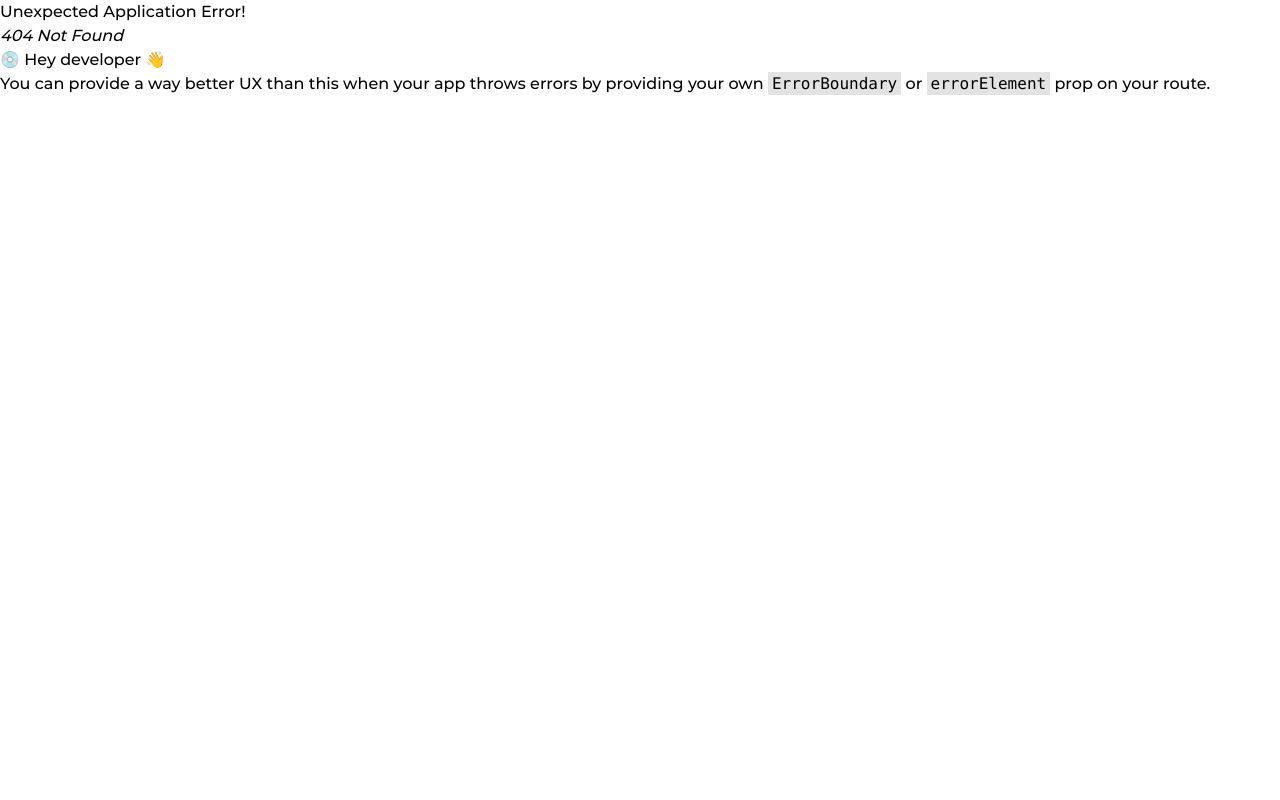
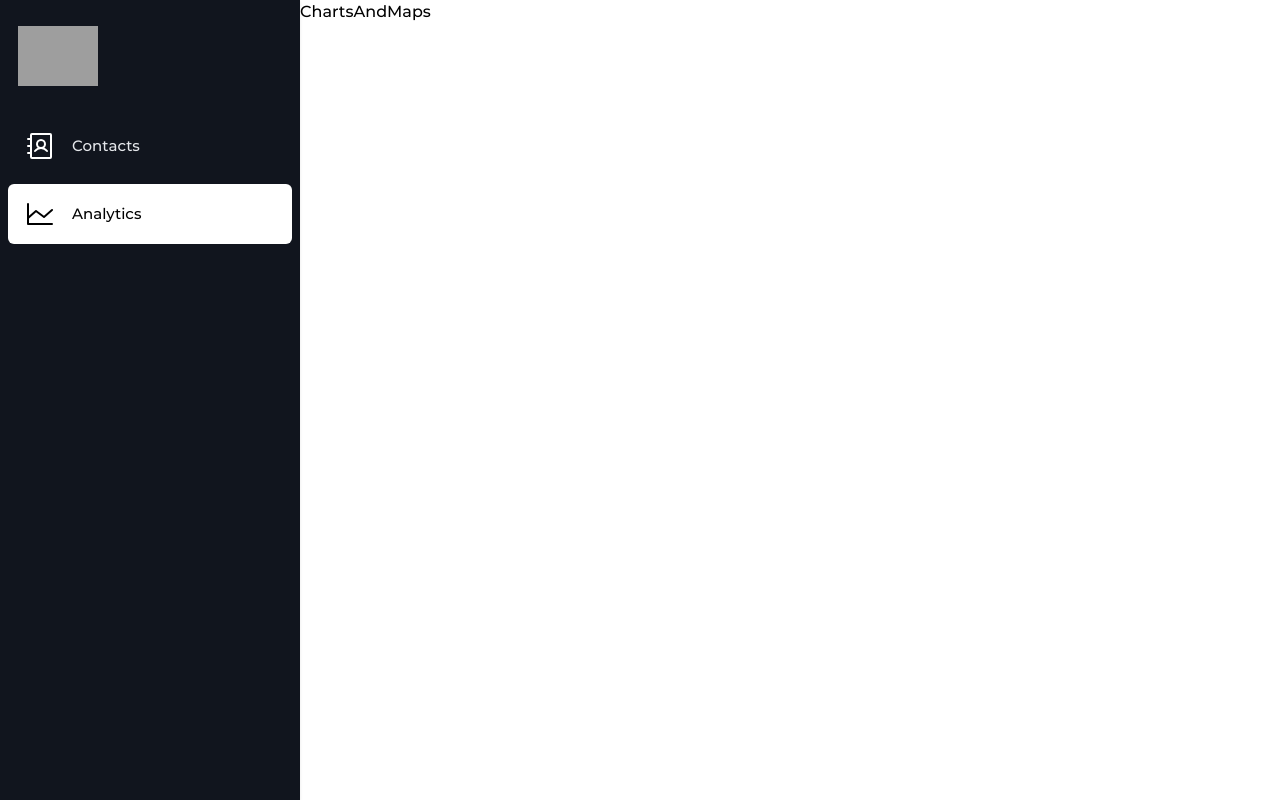
Before and after one commit to RonithPR16/taiyo-assignment, a React (Create React App) app: page /analytics in a window 1280 px wide. Before the commit this address had no page. Built offline with nearby package versions, Linux system fonts and the light colour scheme; grey boxes are pictures that could not be loaded.

Commit message:
Added sidebar

```diff
--- a/package.json
+++ b/package.json
@@ -3,6 +3,7 @@
   "version": "0.1.0",
   "private": true,
   "dependencies": {
+    "@phosphor-icons/react": "^2.1.7",
     "@testing-library/jest-dom": "^5.14.1",
     "@testing-library/react": "^13.0.0",
     "@testing-library/user-event": "^13.2.1",
--- a/src/App.tsx
+++ /dev/null
@@ -1,13 +0,0 @@
-import React from 'react';
-import ContactsManager from './view/ContactsManager/ContactsManager';
-
-
-function App() {
-  return (
-    <div className="App">
-     <ContactsManager/>
-    </div>
-  );
-}
-
-export default App;
--- /dev/null
+++ b/src/components/Sidebar/Sidebar.tsx
@@ -0,0 +1,53 @@
+import { List, X } from '@phosphor-icons/react';
+import { useState } from 'react';
+import { IconSize } from '../../constants/icon-size.constants';
+import { SideBarItems } from '../../data/SidebarData';
+import { Link } from 'react-router-dom';
+import { useLocation } from 'react-router-dom';
+
+
+const Sidebar = () => {
+    const location = useLocation();
+    const [isSidebarOpen, setSidebarOpen] = useState(false);
+    const toggleSidebar = () => {
+        setSidebarOpen(!isSidebarOpen);
+    };
+    return (
+        <div>
+            <span
+                className="absolute text-white text-4xl top-5 left-4 cursor-pointer lg:hidden"
+                onClick={toggleSidebar}
+            >
+                <div className='size-8'>
+                    <List color='black' size={IconSize.M} />
+                </div>
+            </span>
+
+            <div
+                className={`sidebar fixed top-0 bottom-0 lg:left-0 ${isSidebarOpen ? 'left-0' : '-left-[var(--sidebar-width)]'} duration-1000
+        p-2 w-[var(--sidebar-width)] overflow-y-auto text-center bg-[#11151e] shadow h-screen`}
+            >
+                <div className="text-gray-100 text-xl">
+                    <div className="p-2.5 my-2 flex items-center rounded-md justify-between mb-5">
+                        <img src="https://taiyo.ai/wp-content/uploads/Taiyo-logo.png" alt="" className='w-20' />
+                        <X size={IconSize.S} className=" cursor-pointer lg:hidden" onClick={toggleSidebar} />
+                    </div>
+                    {SideBarItems.map((item) => {
+                        return (
+                            <Link key={item.title} to={item.link} onClick={toggleSidebar}>
+                                <div className={`p-3.5 mt-2 flex items-center rounded-md px-4 duration-300 cursor-pointer ${location.pathname !== item.link && "hover:bg-[#374151]"} ${location.pathname === item.link ? 'bg-[#fff]' : ''}`}>
+                                    <div style={{ color: `${location.pathname === item.link ? 'black' : 'white'}` }}>
+                                        {item.icon}
+                                    </div>
+                                    <span className={`text-[15px] ml-4 ${location.pathname === item.link ? 'text-black' : 'text-gray-200'} `}>{item.title}</span>
+                                </div>
+                            </Link>
+                        )
+                    })}
+                </div>
+            </div>
+        </div>
+    );
+};
+
+export default Sidebar;
--- /dev/null
+++ b/src/constants/icon-size.constants.ts
@@ -0,0 +1,6 @@
+export enum IconSize {
+  "XS" = 10,
+  "S" = 24,
+  "M" = 28,
+  "L" = 32,
+}
--- /dev/null
+++ b/src/data/SidebarData.tsx
@@ -0,0 +1,18 @@
+import { AddressBook, ChartLine } from "@phosphor-icons/react";
+import { IconSize } from "../constants/icon-size.constants";
+import { SidebarItemProps } from "../types/sidebar.types";
+
+
+
+export const SideBarItems:SidebarItemProps[] = [
+    {
+        title: 'Contacts',
+        icon: <AddressBook size={IconSize.L} />,
+        link:'/'
+    },
+       {
+        title: 'Analytics',
+        icon: <ChartLine size={IconSize.L} />,
+        link:'/analytics'
+    },
+]
--- a/src/index.css
+++ b/src/index.css
@@ -2,6 +2,13 @@
 @tailwind base;
 @tailwind components;
 @tailwind utilities;
+
+
+:root {
+  --primary-color: #fff;
+  --secondary-color: #000;
+  --sidebar-width:300px
+}
 
 
 @font-face {
--- a/src/index.tsx
+++ b/src/index.tsx
@@ -18,7 +18,7 @@ const router = createBrowserRouter([
     ),
   },
   {
-    path: "charts",
+    path: "analytics",
     element: (
        <DashboardLayout>
         <ChartsAndMaps/>
--- a/src/layouts/DashboardLayout.tsx
+++ b/src/layouts/DashboardLayout.tsx
@@ -1,4 +1,5 @@
 import React from 'react'
+import Sidebar from '../components/Sidebar/Sidebar'
 
 type Props = {
     children: React.ReactNode
@@ -6,9 +7,13 @@ type Props = {
 
 const  DashboardLayout =({children}: Props)=> {
   return (
-      <div>DashboardLayout
-
+    <div className='flex '>
+      <div className='w-[var(--sidebar-width)] lg:w-[var(--sidebar-width)] fixed sm:w-11 '>
+        <Sidebar/>
+      </div>
+      <main className='pl-11 lg:pl-[var(--sidebar-width)] sm:pl-11'>
           {children}
+      </main>
     </div>
   )
 }
--- /dev/null
+++ b/src/types/sidebar.types.ts
@@ -0,0 +1,5 @@
+export type SidebarItemProps ={
+    title: string;
+    icon: React.ReactNode;
+    link: string;
+}
```
Also changed, not shown: 1 other file (tests, documents, lock files or other folders).
